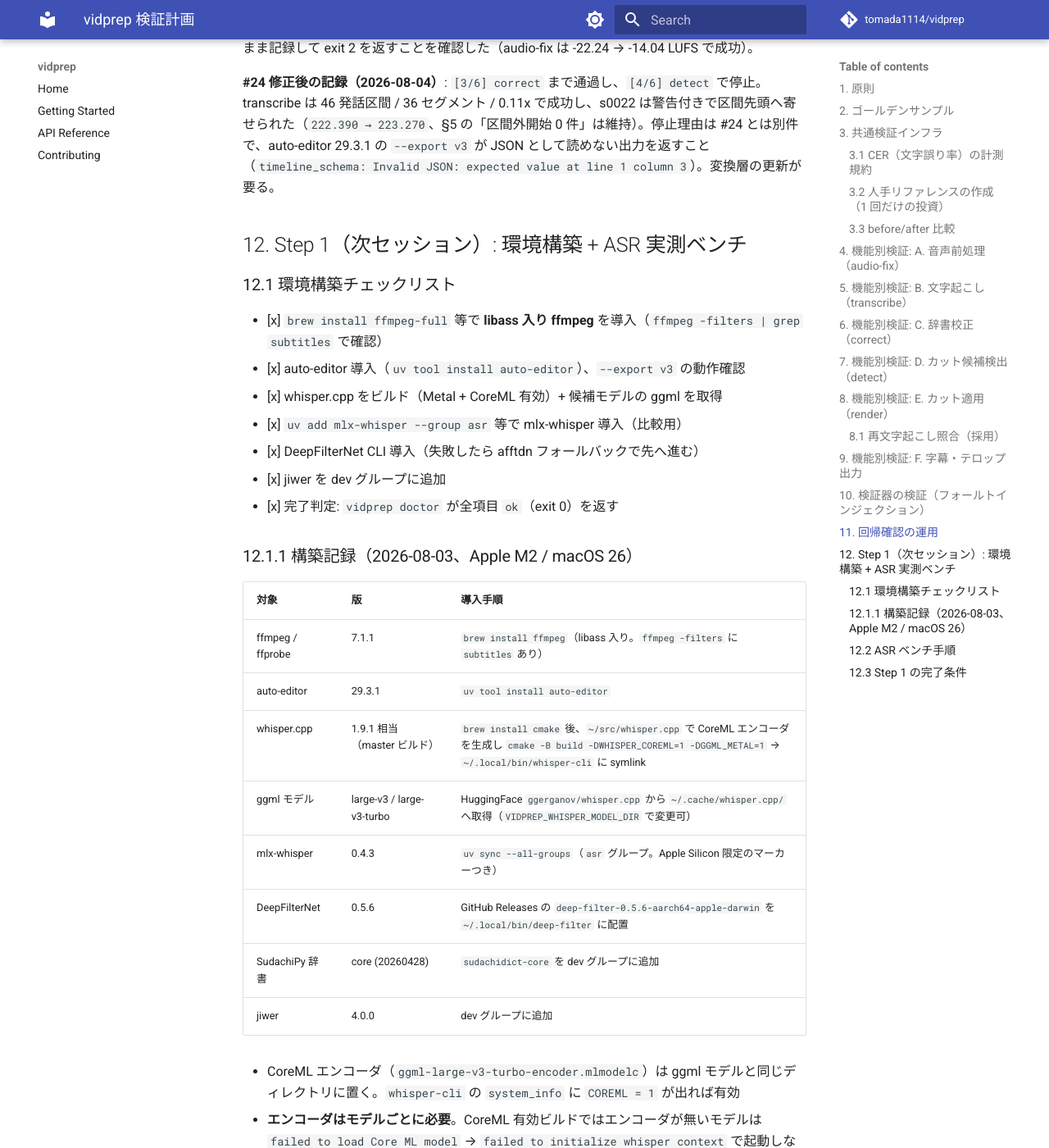
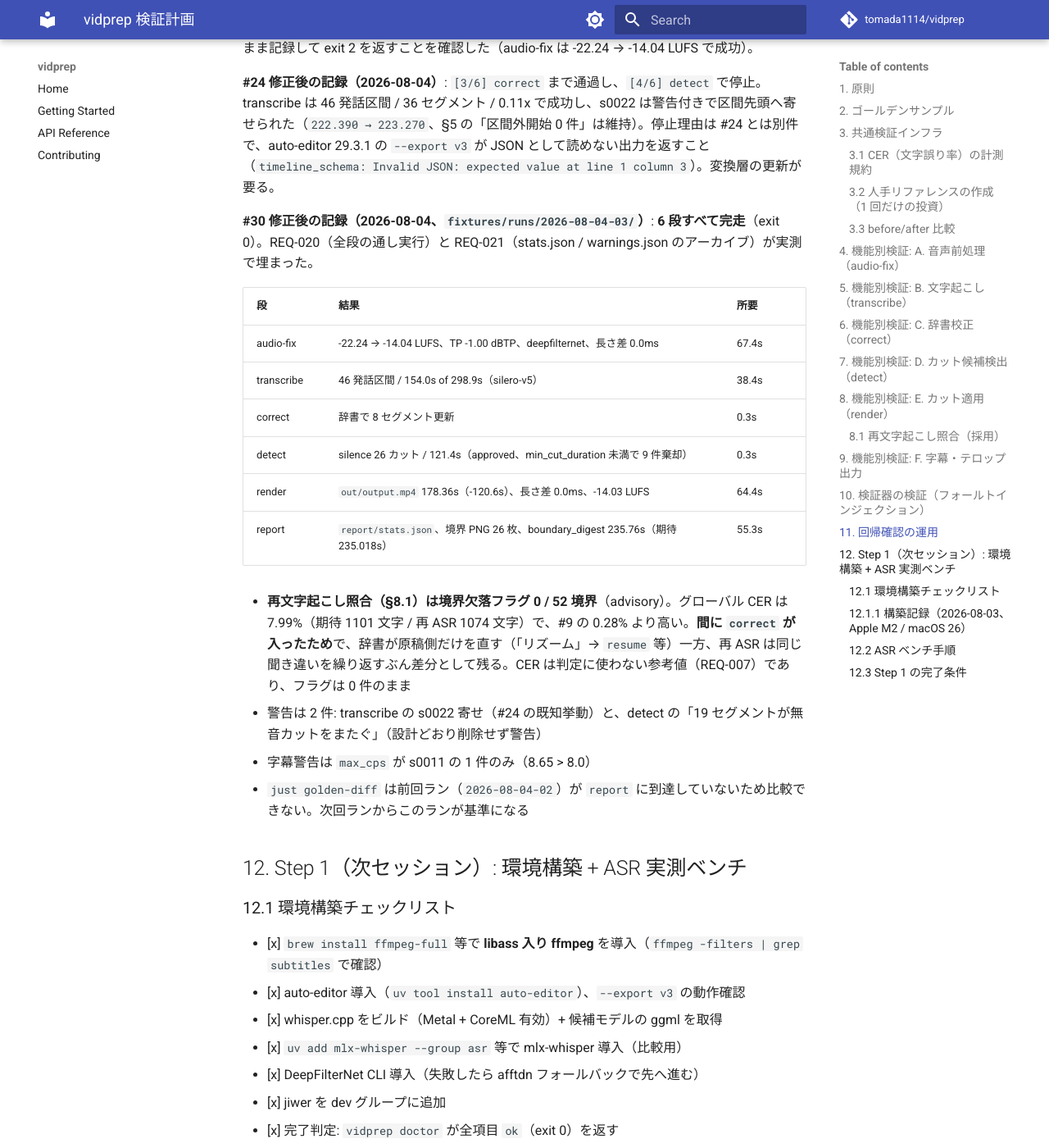
Before and after one commit to tomada1114/vidprep, an MkDocs documentation site: the page built from docs/verification-plan.md, in a window 1280 px wide and 1400 px high, scrolled down 10485 px. Shown: the whole window at 82% size. Built offline with MkDocs 1.6.1 and Material for MkDocs 9.7.7, drawn with Linux system fonts in a browser that asks for light colours; comment, search, counter and statistics services are not loaded.

Commit message:
docs: record the first complete six-stage golden run
Claude-Session: https://claude.ai/code/session_01LcDiEVugf6TEfE4rDcTWtJ

```diff
--- a/docs/verification-plan.md
+++ b/docs/verification-plan.md
@@ -284,6 +284,22 @@ just golden-diff   # scripts/compare_stats.py — 直近 2 回を diff（前回
 
 **#24 修正後の記録（2026-08-04）**: `[3/6] correct` まで通過し、`[4/6] detect` で停止。transcribe は 46 発話区間 / 36 セグメント / 0.11x で成功し、s0022 は警告付きで区間先頭へ寄せられた（`222.390 → 223.270`、§5 の「区間外開始 0 件」は維持）。停止理由は #24 とは別件で、auto-editor 29.3.1 の `--export v3` が JSON として読めない出力を返すこと（`timeline_schema: Invalid JSON: expected value at line 1 column 3`）。変換層の更新が要る。
 
+**#30 修正後の記録（2026-08-04、`fixtures/runs/2026-08-04-03/`）**: **6 段すべて完走**（exit 0）。REQ-020（全段の通し実行）と REQ-021（stats.json / warnings.json のアーカイブ）が実測で埋まった。
+
+| 段 | 結果 | 所要 |
+|---|---|---|
+| audio-fix | -22.24 → -14.04 LUFS、TP -1.00 dBTP、deepfilternet、長さ差 0.0ms | 67.4s |
+| transcribe | 46 発話区間 / 154.0s of 298.9s（silero-v5） | 38.4s |
+| correct | 辞書で 8 セグメント更新 | 0.3s |
+| detect | silence 26 カット / 121.4s（approved、min_cut_duration 未満で 9 件棄却） | 0.3s |
+| render | `out/output.mp4` 178.36s（-120.6s）、長さ差 0.0ms、-14.03 LUFS | 64.4s |
+| report | `report/stats.json`、境界 PNG 26 枚、boundary_digest 235.76s（期待 235.018s） | 55.3s |
+
+- **再文字起こし照合（§8.1）は境界欠落フラグ 0 / 52 境界**（advisory）。グローバル CER は 7.99%（期待 1101 文字 / 再 ASR 1074 文字）で、#9 の 0.28% より高い。**間に `correct` が入ったため**で、辞書が原稿側だけを直す（「リズーム」→ `resume` 等）一方、再 ASR は同じ聞き違いを繰り返すぶん差分として残る。CER は判定に使わない参考値（REQ-007）であり、フラグは 0 件のまま
+- 警告は 2 件: transcribe の s0022 寄せ（#24 の既知挙動）と、detect の「19 セグメントが無音カットをまたぐ」（設計どおり削除せず警告）
+- 字幕警告は `max_cps` が s0011 の 1 件のみ（8.65 > 8.0）
+- `just golden-diff` は前回ラン（`2026-08-04-02`）が `report` に到達していないため比較できない。次回ランからこのランが基準になる
+
 ## 12. Step 1（次セッション）: 環境構築 + ASR 実測ベンチ
 
 ### 12.1 環境構築チェックリスト
```
